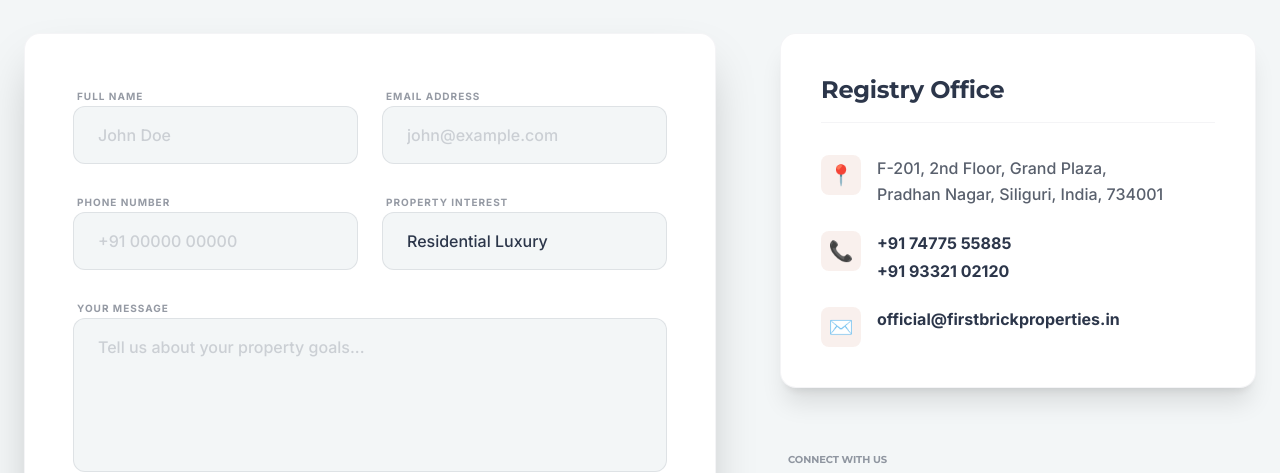
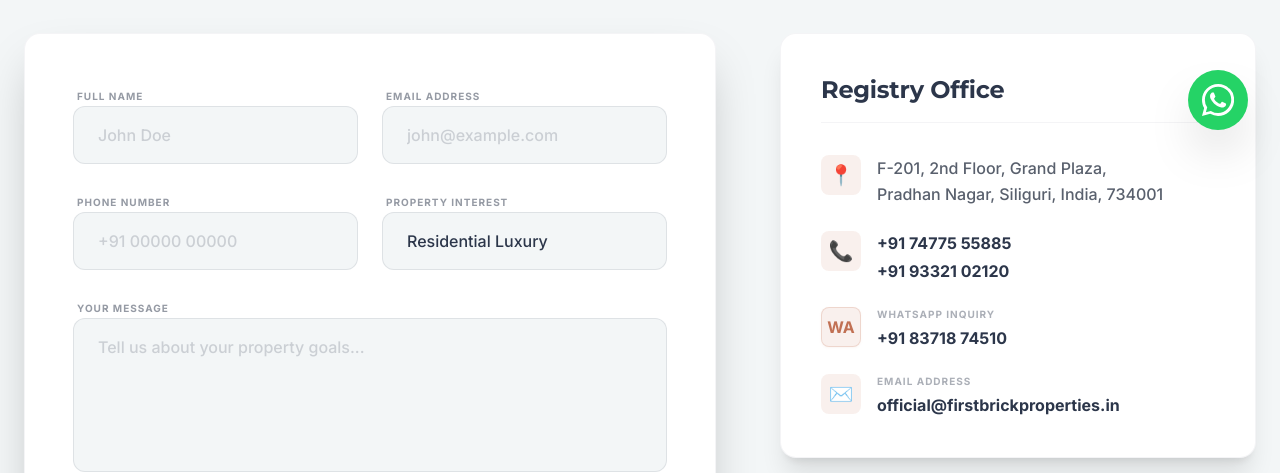
Before and after one commit to Rajarshirexx/First-Brick, a React (Vite) app in the folder client/: page /contact in a window 1280 px wide. Shown: the part 638-1111 px from the top of the page. Built offline with nearby package versions, Linux system fonts and the light colour scheme.

Commit message:
feat and fix: whatsapp integration and whatsapp button ui

```diff
--- a/client/src/App.jsx
+++ b/client/src/App.jsx
@@ -2,6 +2,7 @@
 import { BrowserRouter as Router, Routes, Route } from 'react-router-dom';
 import Navbar from './Components/Global/Navbar';
 import Footer from './Components/Global/Footer';
+import FloatingWhatsApp from './Components/Global/FloatingWhatsApp';
 import ScrollToTop from './Components/Global/ScrollToTop';
 import Home from './Pages/Home/Home';
 import About from './Pages/About/About';
@@ -34,6 +35,7 @@
           </Routes>
         </main>
         <Footer />
+        <FloatingWhatsApp />
       </div>
     </Router>
   );
--- /dev/null
+++ b/client/src/Components/Global/FloatingWhatsApp.jsx
@@ -0,0 +1,21 @@
+import React from 'react';
+
+export default function FloatingWhatsApp() {
+    return (
+        <a
+            href="https://wa.me/918371874510"
+            target="_blank"
+            rel="noopener noreferrer"
+            className="fixed bottom-8 right-8 z-[9999] bg-[#25D366] text-white rounded-full shadow-2xl hover:bg-[#20bd5c] transition-all duration-500 group flex items-center justify-start gap-0 overflow-hidden w-[60px] h-[60px] hover:w-[200px] hover:px-5"
+        >
+            <div className="w-[60px] h-[60px] shrink-0 flex items-center justify-center transition-all duration-500 group-hover:scale-110">
+                <svg className="w-8 h-8 fill-current" viewBox="0 0 24 24">
+                    <path d="M17.472 14.382c-.297-.149-1.758-.867-2.03-.967-.273-.099-.471-.148-.67.15-.197.297-.767.966-.94 1.164-.173.199-.347.223-.644.075-.297-.15-1.255-.463-2.39-1.475-.883-.788-1.48-1.761-1.653-2.059-.173-.297-.018-.458.13-.606.134-.133.298-.347.446-.52.149-.174.198-.298.298-.497.099-.198.05-.371-.025-.52-.075-.149-.669-1.612-.916-2.207-.242-.579-.487-.5-.669-.51-.173-.008-.371-.01-.57-.01-.198 0-.52.074-.792.372-.272.297-1.04 1.016-1.04 2.479 0 1.462 1.065 2.875 1.213 3.074.149.198 2.096 3.2 5.077 4.487.709.306 1.262.489 1.694.625.712.227 1.36.195 1.871.118.571-.085 1.758-.719 2.006-1.413.248-.694.248-1.289.173-1.413-.074-.124-.272-.198-.57-.347m-5.421 7.403h-.004a9.87 9.87 0 01-5.031-1.378l-.361-.214-3.741.982.998-3.648-.235-.374a9.86 9.86 0 01-1.51-5.26c.001-5.45 4.436-9.884 9.888-9.884 2.64 0 5.122 1.03 6.988 2.898a9.825 9.825 0 012.893 6.994c-.003 5.45-4.437 9.884-9.885 9.884m8.413-18.297A11.815 11.815 0 0012.05 0C5.411 0 .01 5.403.007 12.04c0 2.123.554 4.197 1.604 6.023L0 24l6.111-1.605A11.79 11.79 0 0012.046 24h.005c6.64 0 12.035-5.405 12.038-12.041a11.85 11.85 0 00-3.327-8.512z"/>
+                </svg>
+            </div>
+            <span className="whitespace-nowrap font-bold text-[10px] uppercase tracking-[0.2em] opacity-0 group-hover:opacity-100 transition-opacity duration-500 pointer-events-none">
+                WhatsApp Us
+            </span>
+        </a>
+    );
+}
--- a/client/src/Pages/Contact/Contact.jsx
+++ b/client/src/Pages/Contact/Contact.jsx
@@ -118,10 +118,24 @@
                                     </div>
                                 </div>
                                 <div className="flex items-start gap-4 group">
+                                    <div className="w-10 h-10 bg-secondary/10 rounded-lg flex items-center justify-center shrink-0 text-secondary group-hover:bg-secondary group-hover:text-white transition-all duration-300 font-bold border border-secondary/20 shadow-sm shadow-secondary/5">
+                                        WA
+                                    </div>
+                                    <div className="space-y-1">
+                                        <p className="text-primary/40 text-[10px] uppercase font-bold tracking-widest mb-1">WhatsApp Inquiry</p>
+                                        <a href="https://wa.me/918371874510" target="_blank" rel="noopener noreferrer" className="text-primary font-bold hover:text-secondary transition-colors inline-block">
+                                            +91 83718 74510
+                                        </a>
+                                    </div>
+                                </div>
+                                <div className="flex items-start gap-4 group">
                                     <div className="w-10 h-10 bg-secondary/10 rounded-lg flex items-center justify-center shrink-0 text-secondary group-hover:bg-secondary group-hover:text-white transition-all duration-300">
                                         <span className="text-xl">✉️</span>
                                     </div>
-                                    <p className="text-primary font-bold">official@firstbrickproperties.in</p>
+                                    <div className="space-y-1">
+                                        <p className="text-primary/40 text-[10px] uppercase font-bold tracking-widest mb-1">Email Address</p>
+                                        <p className="text-primary font-bold">official@firstbrickproperties.in</p>
+                                    </div>
                                 </div>
                             </div>
                         </div>
--- a/client/src/Pages/Projects/RightAngle.jsx
+++ b/client/src/Pages/Projects/RightAngle.jsx
@@ -179,7 +179,7 @@
                             Inquire for Leasing <FiArrowRight className="group-hover:translate-x-2 transition-transform" />
                         </Link>
                         <a
-                            href="https://wa.me/91XXXXXXXXXX"
+                            href="https://wa.me/918371874510"
                             target="_blank"
                             rel="noopener noreferrer"
                             className="bg-[#25D366] hover:bg-[#20bd5c] text-white px-10 py-5 rounded-full font-bold text-lg transition-all shadow-xl shadow-[#25D366]/20 flex items-center gap-3"
--- a/client/src/Pages/Projects/Skydale.jsx
+++ b/client/src/Pages/Projects/Skydale.jsx
@@ -1,4 +1,5 @@
 import React from 'react';
+import { FiPhone } from 'react-icons/fi';
 import brochurePdf from '../../assets/SKYDALE E-BROCHURE REVISED.pdf';
 import brochurePage1 from '../../assets/skydale/SKYDALE E-BROCHURE REVISED_page-0001.jpg';
 import brochurePage2 from '../../assets/skydale/SKYDALE E-BROCHURE REVISED_page-0002.jpg';
@@ -194,9 +195,17 @@
                                 download="SKYDALE_E_BROCHURE.pdf"
                                 target="_blank"
                                 rel="noopener noreferrer"
-                                className="inline-flex items-center justify-center bg-secondary w-full py-4 rounded-xl font-bold uppercase tracking-[0.2em] text-xs hover:bg-white hover:text-[#083333] transition-all duration-300 shadow-lg"
+                                className="inline-flex items-center justify-center bg-secondary w-full py-4 rounded-xl font-bold uppercase tracking-[0.2em] text-xs hover:bg-white hover:text-[#083333] transition-all duration-300 shadow-lg mb-4"
                             >
                                 Download E-Brochure
+                            </a>
+                            <a
+                                href="https://wa.me/918371874510"
+                                target="_blank"
+                                rel="noopener noreferrer"
+                                className="inline-flex items-center justify-center bg-[#25D366] w-full py-4 rounded-xl font-bold uppercase tracking-[0.2em] text-xs text-white hover:bg-[#20bd5c] transition-all duration-300 shadow-lg gap-2"
+                            >
+                                <span className="text-xl">📞</span> WhatsApp Inquiry
                             </a>
                         </div>
                     </div>
--- a/client/src/Pages/Projects/Utsodhara.jsx
+++ b/client/src/Pages/Projects/Utsodhara.jsx
@@ -1,5 +1,6 @@
 import React from 'react';
 import { Link } from 'react-router-dom';
+import { FiPhone } from 'react-icons/fi';
 
 // Asset Imports
 import utsodharaHero from '../../assets/utsodhara/Utsodhaara-Brochure_page-0008.jpg';
@@ -198,9 +199,17 @@
                                 <a
                                     href={projectPDF}
                                     download="UTSODHAARA-Brochure.pdf"
-                                    className="bg-white text-secondary px-8 py-3 rounded-full font-bold text-xs uppercase tracking-[0.2em] shadow-lg hover:translate-y-[-2px] hover:shadow-2xl transition-all"
+                                    className="bg-white text-secondary w-full py-3 rounded-xl font-bold text-xs uppercase tracking-[0.2em] shadow-lg hover:translate-y-[-2px] hover:shadow-2xl transition-all mb-4 flex items-center justify-center"
                                 >
                                     Download Brochure
+                                </a>
+                                <a
+                                    href="https://wa.me/918371874510"
+                                    target="_blank"
+                                    rel="noopener noreferrer"
+                                    className="bg-[#25D366] text-white w-full py-3 rounded-xl font-bold text-xs uppercase tracking-[0.2em] shadow-lg hover:translate-y-[-2px] hover:shadow-2xl transition-all flex items-center justify-center gap-2"
+                                >
+                                    <FiPhone /> WhatsApp Inquiry
                                 </a>
                             </div>
                         </div>
```
